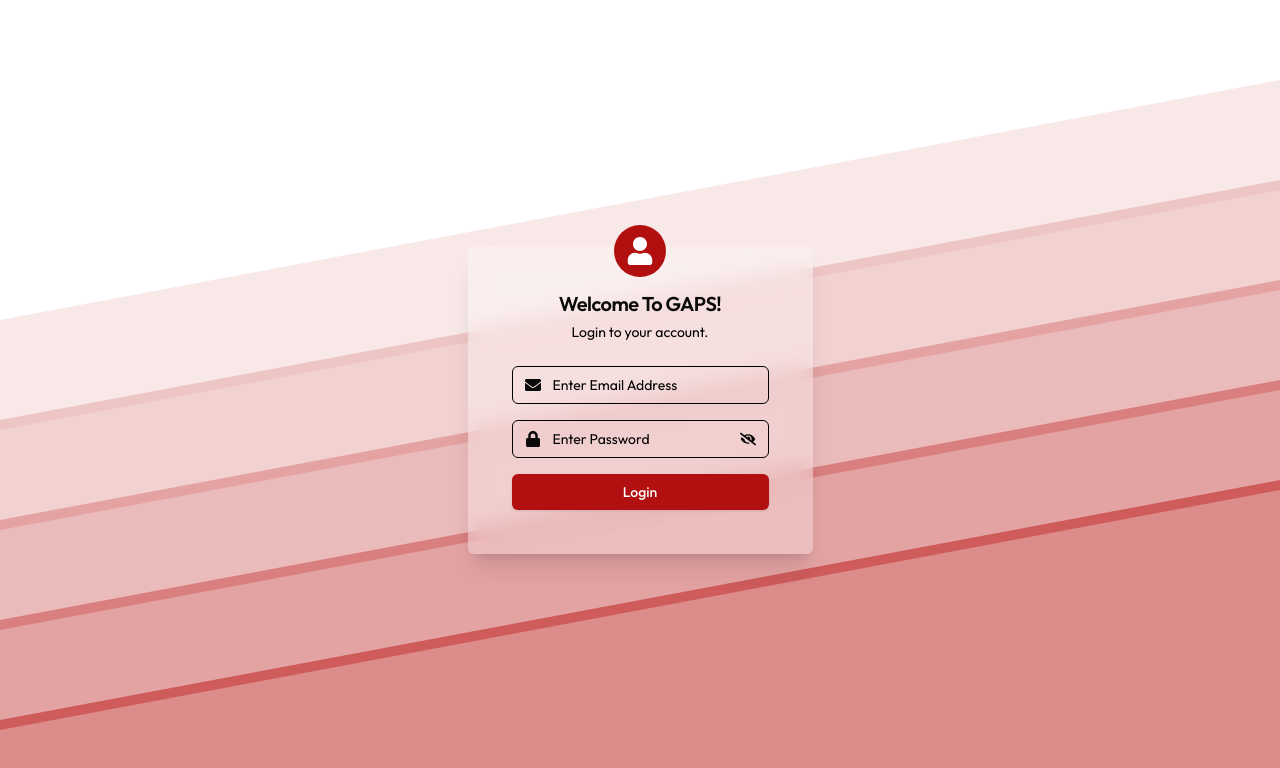
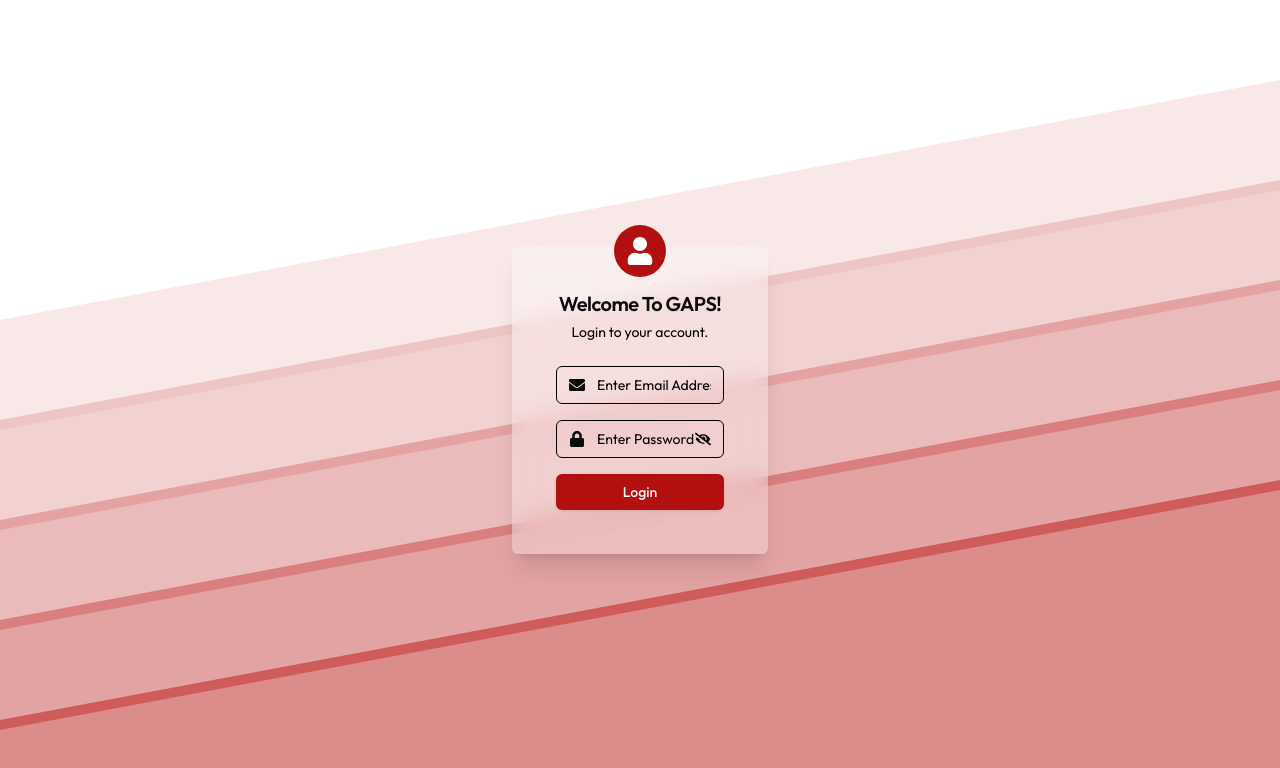
Before and after one commit to cyyonara/gaps-frontend, a React (Vite) app: page /login in a window 1280 px wide. Shown: the top 768 px of the page. Built offline with nearby package versions, Linux system fonts and the light colour scheme.

Commit message:
merge files

```diff
--- a/src/pages/LoginPage.tsx
+++ b/src/pages/LoginPage.tsx
@@ -37,20 +37,21 @@ const LoginPage = () => {
       className="w-full h-[100vh] bg-background flex flex-col justify-center items-center bg-cover bg-center bg-white"
       style={{ backgroundImage: `url(${bg})` }}
     >
-      <Card className=" border-none relative flex justify-center items-center flex-col bg-white bg-opacity-30 backdrop-filter backdrop-blur-md p-5 rounded-md shadow-xl">
+      <Card className="w-[20%] border-none relative flex justify-center items-center flex-col bg-white bg-opacity-30 backdrop-filter backdrop-blur-md p-5 rounded-md shadow-xl">
         <div className="absolute top-[-7%] flex justify-center items-center p-3 bg-primary rounded-full">
           <FaUser size={28} className="text-white" />
         </div>
+
 
         <CardHeader className="flex flex-col items-center leading-tight">
           <CardTitle className="font-semibold text-[20px]"> Welcome To GAPS!</CardTitle>
           <CardDescription className="text-sm text-black">Login to your account.</CardDescription>
         </CardHeader>
 
-        <CardContent>
+        <CardContent className="flex-1">
           <form id="loginForm" onSubmit={handleSubmit(handleLogin)}>
-            <div className="flex flex-col space-y-4 items-start">
-              <div>
+            <div className="flex] w-full flex-col space-y-4 items-start flex-1">
+              <div className="w-full">
                 <div className="relative flex-1 flex items-center pl-7 border border-black rounded-md focus-visible:outline-none focus-visible:ring-1 focus-visible:ring-primary">
                   <div className="absolute inset-y-0 left-0 px-3 flex items-center pointer-events-none">
                     <FaEnvelope />
```
